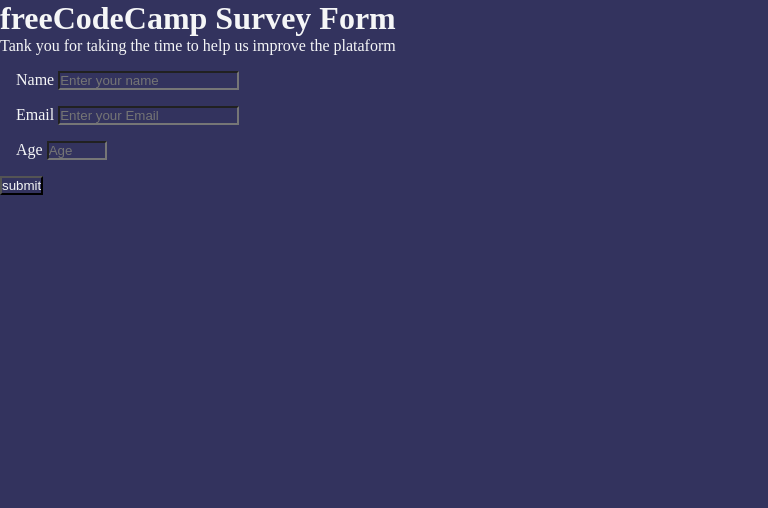
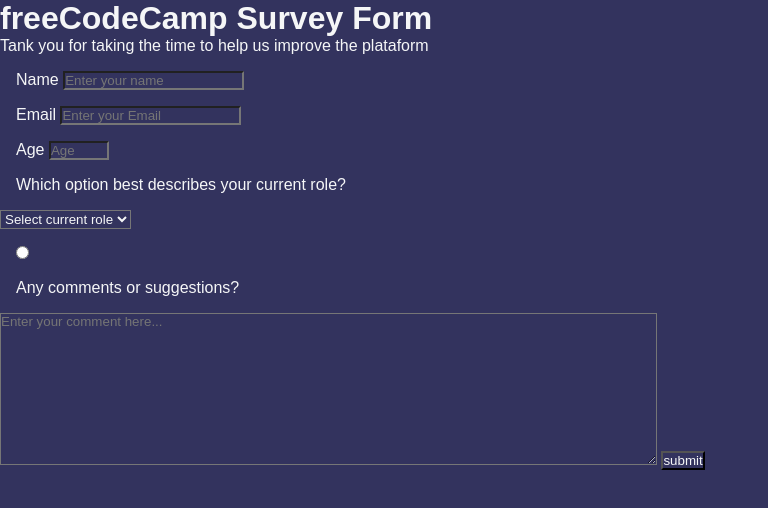
Before and after one commit to jvg87/projeto-formulario, a plain HTML site: page index.html in a window 1280 px wide. Shown: the whole page, without its empty margins (0-768 px from the left). Drawn offline with Linux system fonts and the light colour scheme.

Commit message:
atualizando o projeto

```diff
--- a/index.html
+++ b/index.html
@@ -14,13 +14,26 @@
         <label id="name-label" for="name">Name <input id="name" type="text" required placeholder="Enter your name" ></label>
         <label id="email-label" for="email">Email <input id="email" type="email" required placeholder="Enter your Email"></label>
         <label id="number-label" for="age">Age <input id="number" type="number" min="10" max="100" placeholder="Age"></label>
-        <!--aulas 26
-        <label for="role">Which option best describes your current role? <input id="role" type="text"></label>
+        <label for="dropdown">Which option best describes your current role?</label>
+            <select name="describes" id="dropdown">
+                <option value="">Select current role</option>
+                <option value="1">Student</option>
+                <option value="2">Full Time Job</option>
+                <option value="3">Full Time Learner</option>
+                <option value="4">Prefer not to say</option>
+                <option value="5">Other</option>
+            </select>
+        <label for=""><input type="radio"></label>
+        <!--
+        <label for="role">Which option best describes your current role? <input id="role" type="select"></label>
+
         <label for="recommend">Would you recommend freeCodeCamp to a friend? <input id="recommend" type="radio"></label>
         <label for="feature">What is your favorite feature of freeCodeCamp? <input id="feature" type="text"></label>
-        <label for="improved">What would you like to see improved? (Check all that apply) <input id="improved" type="text"></label>
-        <label for="suggestions">Any comments or suggestions? <input id="suggestions" type="text"></label>
-        -->
+        <label for="improved">What would you like to see improved? (Check all that apply) <input id="improved" type="text"></label> -->
+
+        <label for="suggestions">Any comments or suggestions?</label>
+            <textarea name="suggestions" id="suggestions" cols="80" rows="10" placeholder="Enter your comment here..."></textarea>
+
 
         <input type="submit" value="submit">
     </form>
--- a/style.css
+++ b/style.css
@@ -5,6 +5,7 @@
     margin: 0;
     background-color: #33335e;
     color: #f5f6f7;
+    font-family: Arial, Helvetica, sans-serif;
 }
 
 label{
```
